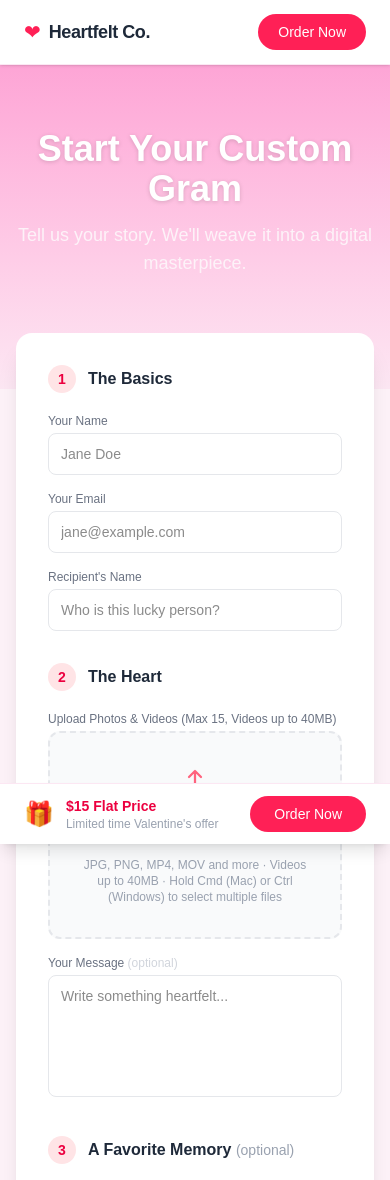
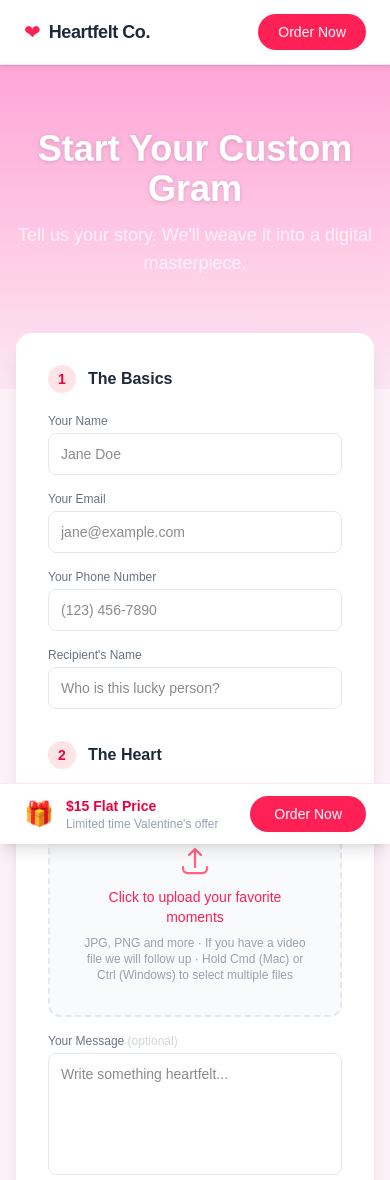
Before and after one commit to codyymas/heartfelt-grams, a Next.js app: page / in a window 390 px wide. Shown: the top 1180 px of the page. Built offline with nearby package versions, Linux system fonts and the light colour scheme.

Commit message:
Add phone number and Cloudinary uploads

```diff
--- a/app/OrderForm.tsx
+++ b/app/OrderForm.tsx
@@ -10,6 +10,7 @@ export default function OrderForm() {
   const [formData, setFormData] = useState({
     name: '',
     email: '',
+    phone: '',
     recipientName: '',
     memory: '',
     compliment1: '',
@@ -55,6 +56,7 @@ export default function OrderForm() {
       const data = new FormData();
       data.append('name', formData.name);
       data.append('email', formData.email);
+      data.append('phone', formData.phone);
       data.append('recipientName', formData.recipientName);
       data.append('memory', formData.memory);
       data.append('compliment1', formData.compliment1);
@@ -111,6 +113,17 @@ export default function OrderForm() {
           </div>
         </div>
 
+        <div className="mb-4">
+          <label className="block text-xs text-gray-500 mb-1">Your Phone Number</label>
+          <input
+            type="tel"
+            placeholder="(123) 456-7890"
+            required
+            className="w-full border border-gray-200 rounded-lg px-3 py-2.5 text-sm focus:outline-none focus:ring-2 focus:ring-rose-200"
+            onChange={(e) => setFormData({ ...formData, phone: e.target.value })}
+          />
+        </div>
+
         <div>
           <label className="block text-xs text-gray-500 mb-1">Recipient&apos;s Name</label>
           <input
@@ -133,7 +146,7 @@ export default function OrderForm() {
         </div>
 
         <div>
-          <label className="block text-xs text-gray-500 mb-1">Upload Photos &amp; Videos (Max 15, Videos up to 40MB)</label>
+          <label className="block text-xs text-gray-500 mb-1">Upload Photos (Max 15)</label>
           <label className="cursor-pointer block border-2 border-dashed border-gray-200 rounded-xl p-8 text-center bg-gray-50 hover:bg-rose-50 hover:border-rose-200 transition-colors">
             <div className="flex flex-col items-center gap-2">
               <svg className="w-9 h-9 text-rose-400" fill="none" stroke="currentColor" viewBox="0 0 24 24">
@@ -146,7 +159,7 @@ export default function OrderForm() {
               ) : (
                 <>
                   <p className="text-rose-500 text-sm font-medium">Click to upload your favorite moments</p>
-                  <p className="text-gray-400 text-xs">JPG, PNG, MP4, MOV and more · Videos up to 40MB · Hold Cmd (Mac) or Ctrl (Windows) to select multiple files</p>
+                  <p className="text-gray-400 text-xs">JPG, PNG and more · If you have a video file we will follow up · Hold Cmd (Mac) or Ctrl (Windows) to select multiple files</p>
                 </>
               )}
             </div>
--- a/app/api/submit/route.ts
+++ b/app/api/submit/route.ts
@@ -9,6 +9,7 @@ export async function POST(request: NextRequest) {
 
     const name = formData.get('name') as string;
     const email = formData.get('email') as string;
+    const phone = formData.get('phone') as string;
     const recipientName = formData.get('recipientName') as string;
     const memory = formData.get('memory') as string;
     const compliment1 = formData.get('compliment1') as string;
@@ -30,6 +31,7 @@ export async function POST(request: NextRequest) {
         <h2 style="color:#b91c1c;">New Order from ${name}</h2>
         <p><strong>Name:</strong> ${name}</p>
         <p><strong>Email:</strong> <a href="mailto:${email}">${email}</a></p>
+        <p><strong>Phone:</strong> ${phone}</p>
         <p><strong>Recipient:</strong> ${recipientName}</p>
         <p><strong>Message:</strong></p>
         <p style="white-space:pre-wrap;background:#fef2f2;padding:12px;border-radius:6px;">${message || '(none)'}</p>
```
